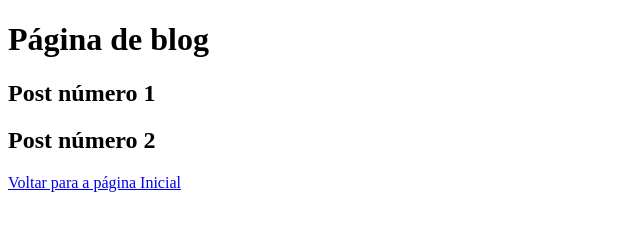
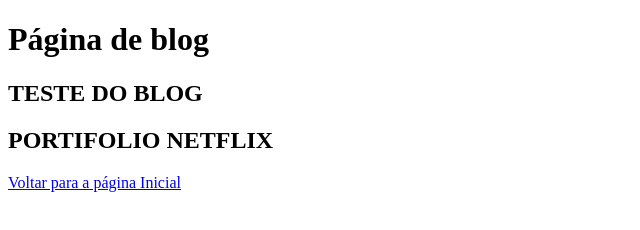
Before and after one commit to LuanSantiago02/githubTeste, a plain HTML site: page blog.html in a window 1280 px wide. Shown: the whole page, without its empty margins (0-640 px from the left). Drawn offline with Linux system fonts and the light colour scheme.

Commit message:
Blog novo

```diff
--- a/blog.html
+++ b/blog.html
@@ -7,8 +7,8 @@
 </head>
 <body>
     <h1>Página de blog</h1>
-    <h2>Post número 1</h2>
-    <h2>Post número 2</h2>
+    <h2>TESTE DO BLOG</h2>
+    <h2>PORTIFOLIO NETFLIX</h2>
     <a href="index.html"> Voltar para a página Inicial</a>
 </body>
 </html>
```
